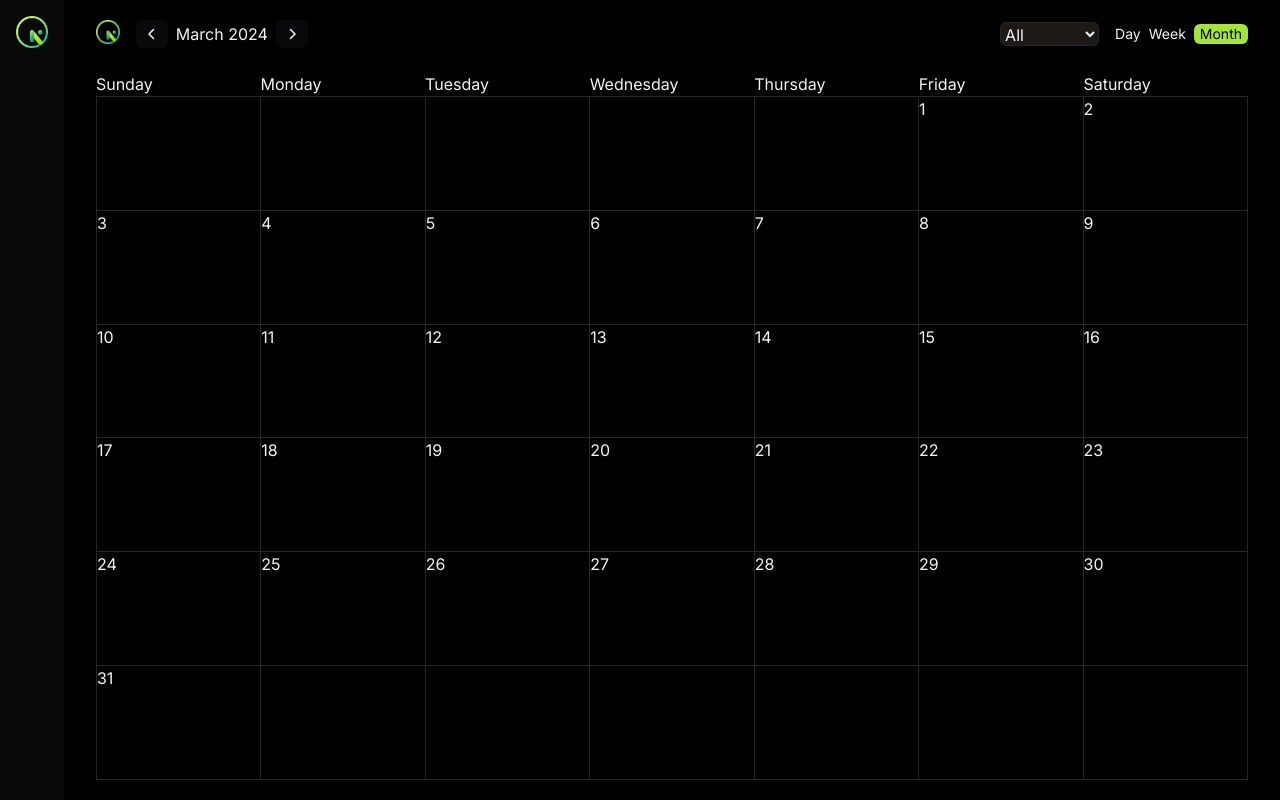
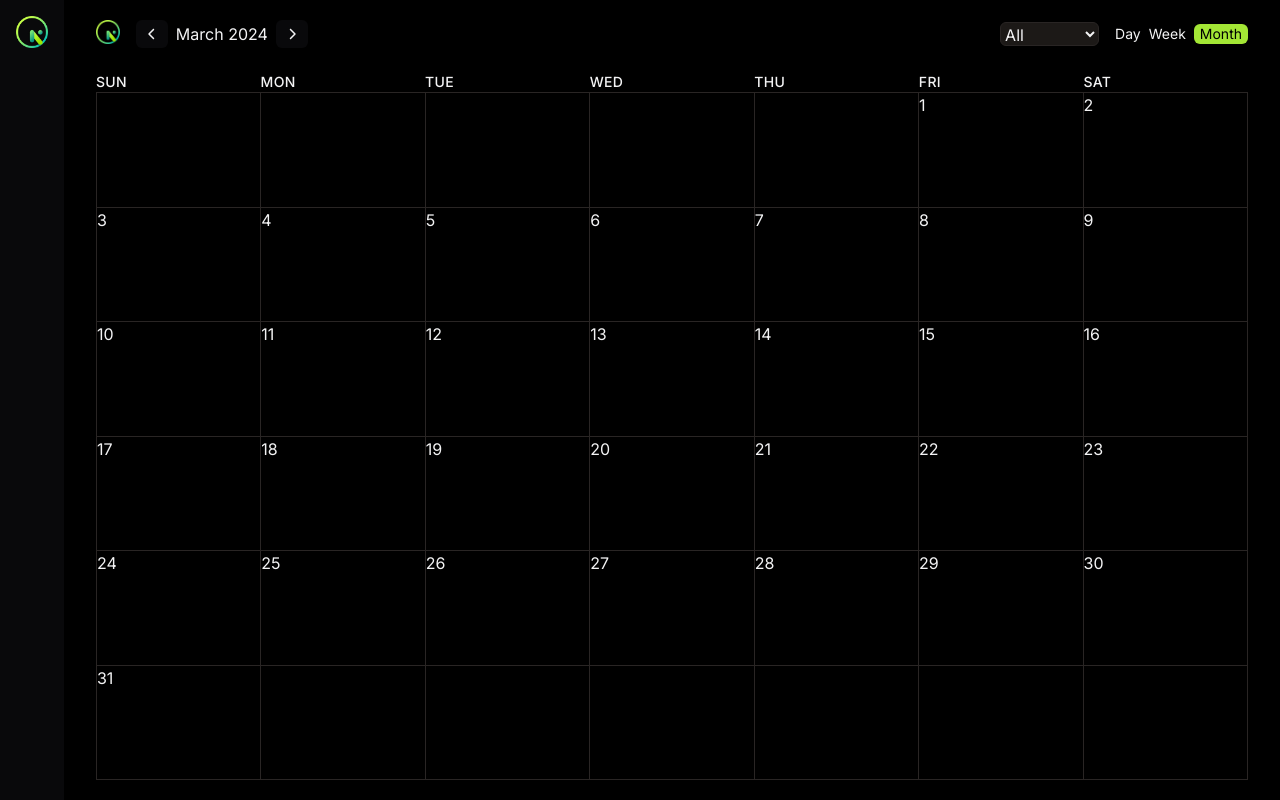
Before and after one commit to marielle-lopez/chrono, a React (Vite) app in the folder frontend/: page /month in a window 1280 px wide. Built offline with nearby package versions, Linux system fonts and the light colour scheme; a web font is replaced by a local one.

Commit message:
add font styling and slice string

```diff
--- a/frontend/src/components/CellHeaders/CellHeaders.tsx
+++ b/frontend/src/components/CellHeaders/CellHeaders.tsx
@@ -12,7 +12,9 @@ const CellHeaders = () => {
   return (
     <div className="grid grid-cols-7">
       {daysOfWeek.map((day) => (
-        <p key={day}>{day}</p>
+        <p key={day} className="font-medium uppercase text-sm tracking-wide">
+          {day.slice(0, 3)}
+        </p>
       ))}
     </div>
   );
```
